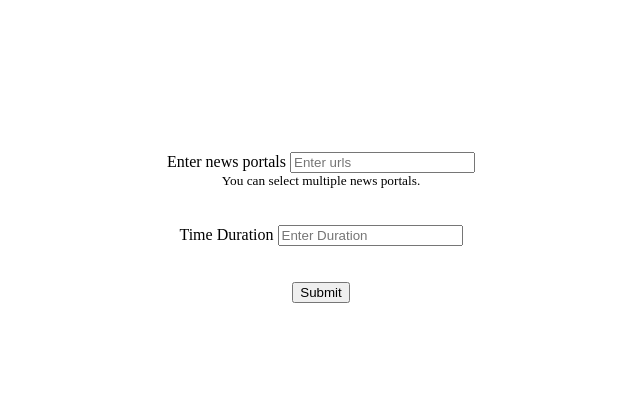
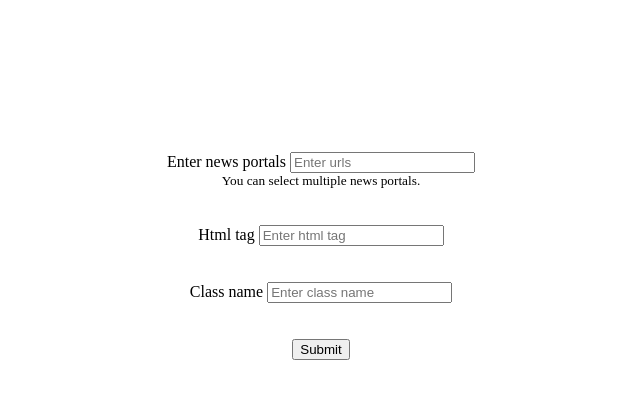
Before and after one commit to fairoosa/Main-Project, a Django app: page / in a window 1280 px wide. Shown: the top 399 px of the page, without its empty margins (319-959 px from the left). Run offline with Django 4.2, Linux system fonts and the light colour scheme.

Commit message:
scrapper updated

```diff
--- a/src/Dynamic_News_Portal/admin_management/templates/home.html
+++ b/src/Dynamic_News_Portal/admin_management/templates/home.html
@@ -9,8 +9,14 @@
   <br>
   <br>
   <div class="form-group">
-    <label for="du">Time Duration</label>
-    <input type="mints" class="form-control" id="du" placeholder="Enter Duration" name="du">
+    <label for="du">Html tag</label>
+    <input type="text" class="form-control" id="tag" placeholder="Enter html tag" name="tag">
+  </div>
+  <br>
+  <br>
+  <div class="form-group">
+    <label for="du">Class name</label>
+    <input type="text" class="form-control" id="class" placeholder="Enter class name" name="class">
   </div>
   <br><br>
   <button type="submit" class="btn btn-primary">Submit</button>
--- a/src/Dynamic_News_Portal/admin_management/views.py
+++ b/src/Dynamic_News_Portal/admin_management/views.py
@@ -9,26 +9,28 @@ class HomePage(generic.TemplateView):
     template_name = "home.html"
 
     def post(self, request, *args, **kwagrs):
-        url = self.request.POST['np']
-        duration = self.request.POST['du']
+        url = self.request.POST['np'].strip()
+        html_tag = self.request.POST['tag'].strip()
+        class_name = self.request.POST['class'].strip()
 
-        print("news poratl: ", url, "duration: ", duration)
+        print("news poratl: ", url, "html_tag: ", html_tag, "class_name: ", class_name)
 
         response = requests.get(url)
-        print("response: ", response)
+        # print("response: ", response)
 
         html_content = response.content
-        print("html content: ", html_content)
+        # print("html content: ", html_content)
 
         soup = BeautifulSoup(html_content, "html.parser")
-        print("SOUP: ", soup)
+        # print("SOUP: ", soup)
 
-        title1 = soup.find('h1', class_='title').text
+        title1 = soup.find(html_tag, class_ = class_name).text
         print('Title:', title1)
 
-        title2 = soup.find('h3', class_='sub-title').text
-        print('Sub-Title:',title2)
+        # title2 = soup.find('h3').text
+        # print('Sub-Title:',title2)
 
-        contents = soup.find('div', id='content-body-65035597').text
-        print('Content :', contents)
+
+        # contents = soup.find('div', id='content-body-65035597').text
+        # print('Content :', contents)
         return redirect(reverse_lazy("home"))
```
